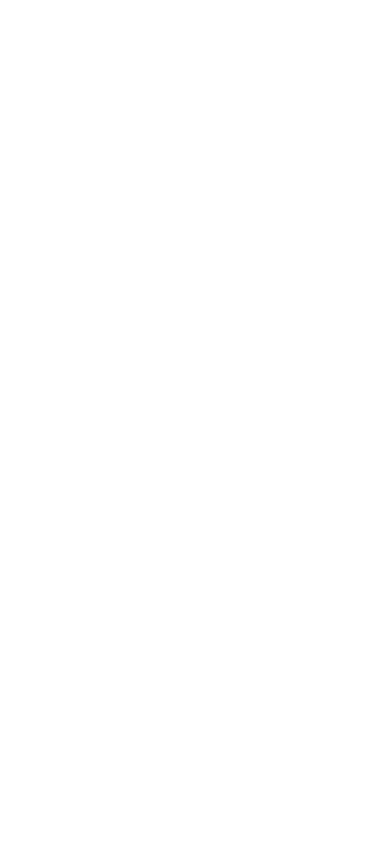
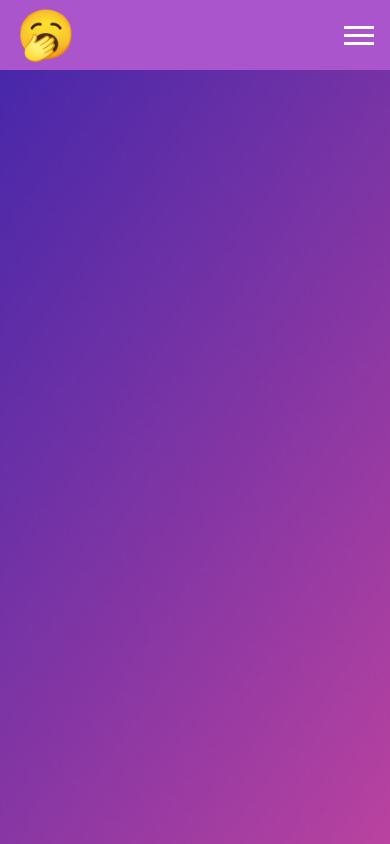
Before and after one commit to EuLorenzo/hamburguerMenu, a plain HTML site: page index.html in a window 390 px wide. Drawn offline with Linux system fonts and the light colour scheme.

Commit message:
Css + js

```diff
--- a/app.js
+++ b/app.js
@@ -0,0 +1,6 @@
+const hamburguer = document.querySelector(".hamburguer");
+const nav = document.querySelector(".nav")
+
+hamburguer.addEventListener("click", () => {
+    nav.classList.toggle("active")
+})
--- a/index.html
+++ b/index.html
@@ -4,8 +4,22 @@
     <meta charset="UTF-8">
     <meta name="viewport" content="width=device-width, initial-scale=1.0">
     <title>HamburguerMenu</title>
+    <link rel="stylesheet" href="style.css">
+    <script defer src="app.js"></script>
 </head>
 <body>
+    <header class="header">
+        <nav class="nav">
+            <a href="" class="logo">🥱</a>
+            <button class="hamburguer"></button>
+            <ul class="nav-list">
+                <li><a href="#">Sobre</a></li>
+                <li><a href="#">Projetos</a></li>
+                <li><a href="#">Contato</a></li>
+            </ul>
+        </nav>
+    </header>
 
+    <main class="hero"></main>
 </body>
 </html>
--- a/style.css
+++ b/style.css
@@ -0,0 +1,98 @@
+* {
+    margin: 0;
+    padding: 0;
+}
+
+a{
+    font-family: sans-serif;
+    text-decoration: none;
+}
+
+.header{
+    background-color: #a5c;
+
+    /* Padding-inline coloca padding right e left */
+    padding-inline: 16px;
+}
+
+.nav{
+    max-width: 1280px;
+    height: 70px;
+    margin-inline: auto;
+
+    display: flex;
+    justify-content: space-between;
+    align-items: center;
+}
+
+.logo{
+    font-size: 48px;
+}
+
+.nav-list{
+    display: flex;
+    gap: 32px;
+    list-style: none;
+}
+
+.nav-list a{
+    font-size: 18px;
+    color: #fff;
+    /* Inline = Right e left */
+    /* Block = Top e bottom */
+    padding-block: 16px;
+}
+
+.hero{
+    height: calc(100vh - 70px);
+    background: center / cover no-repeat url("./bg.jpg");
+}
+
+.hamburguer{
+    display: none;
+    border: none;
+    background-color: #a5c;
+    border-top: 3px solid #fff;
+    cursor: pointer;
+}
+
+.hamburguer::before,
+.hamburguer::after {
+    content: "";
+    display: block;
+    width: 30px;
+    height: 3px;
+    background-color: #fff;
+    margin-top: 5px;
+}
+
+@media(max-width: 750px) {
+    .hamburguer {
+        display: block;
+        z-index: 1;
+    }
+
+    .nav-list {
+        position: fixed;
+        top: 0;
+        left: 0;
+        width: 100vw;
+        height: 100vh;
+        background: #a5c;
+
+        /* Cria uma máscara em forma de círculo */
+        clip-path: circle(100px at 90% -15%);
+        transition: 1s ease-out;
+
+        flex-direction: column;
+        justify-content: space-around;
+        align-items: center;
+        gap: 0;
+        pointer-events: none;
+    }
+
+    .nav.active .nav-list{
+        clip-path: circle(1500px at 90% -15%);
+        pointer-events: all;
+    }
+}
```
Also changed, not shown: bg.jpg (added).
